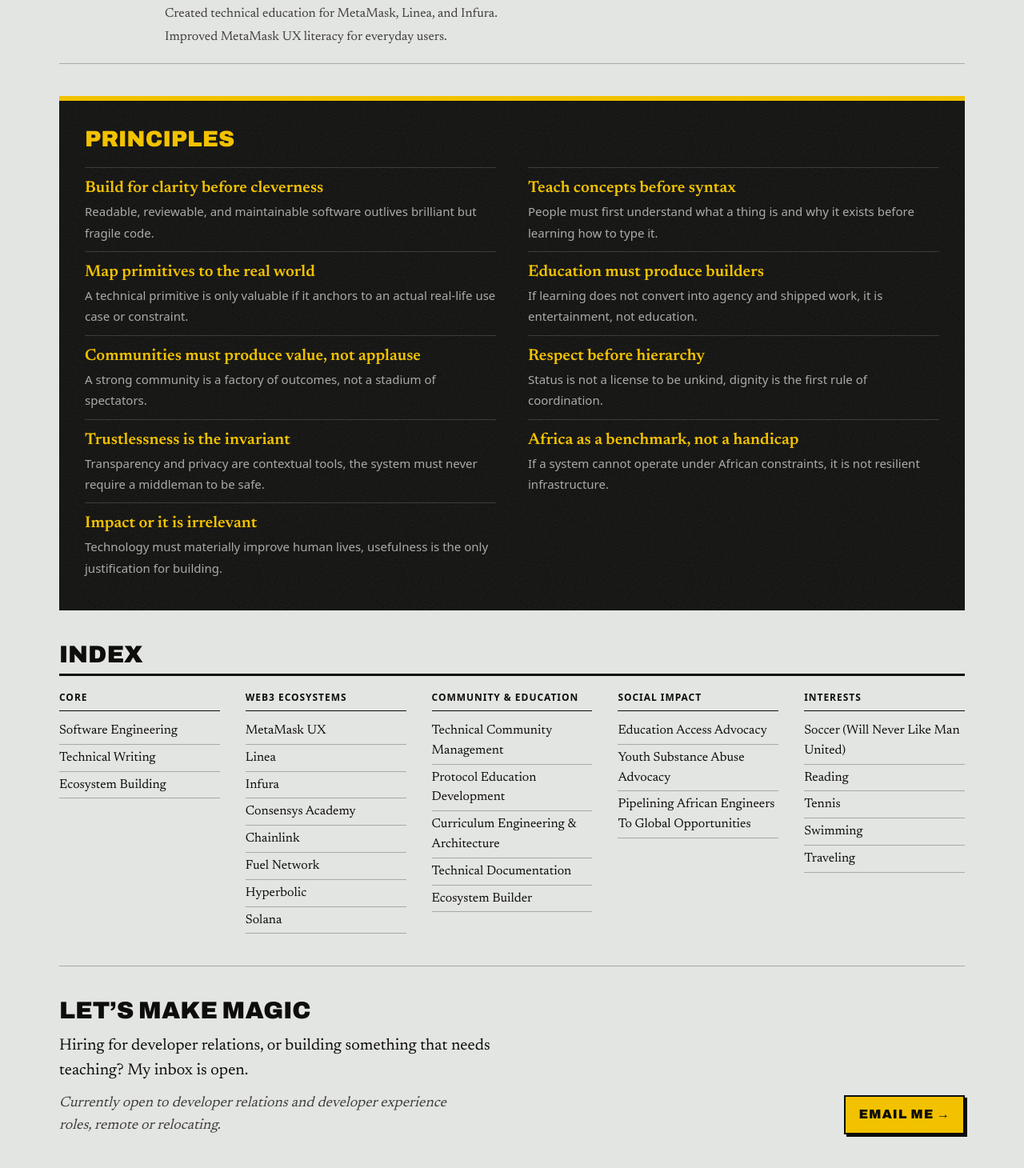
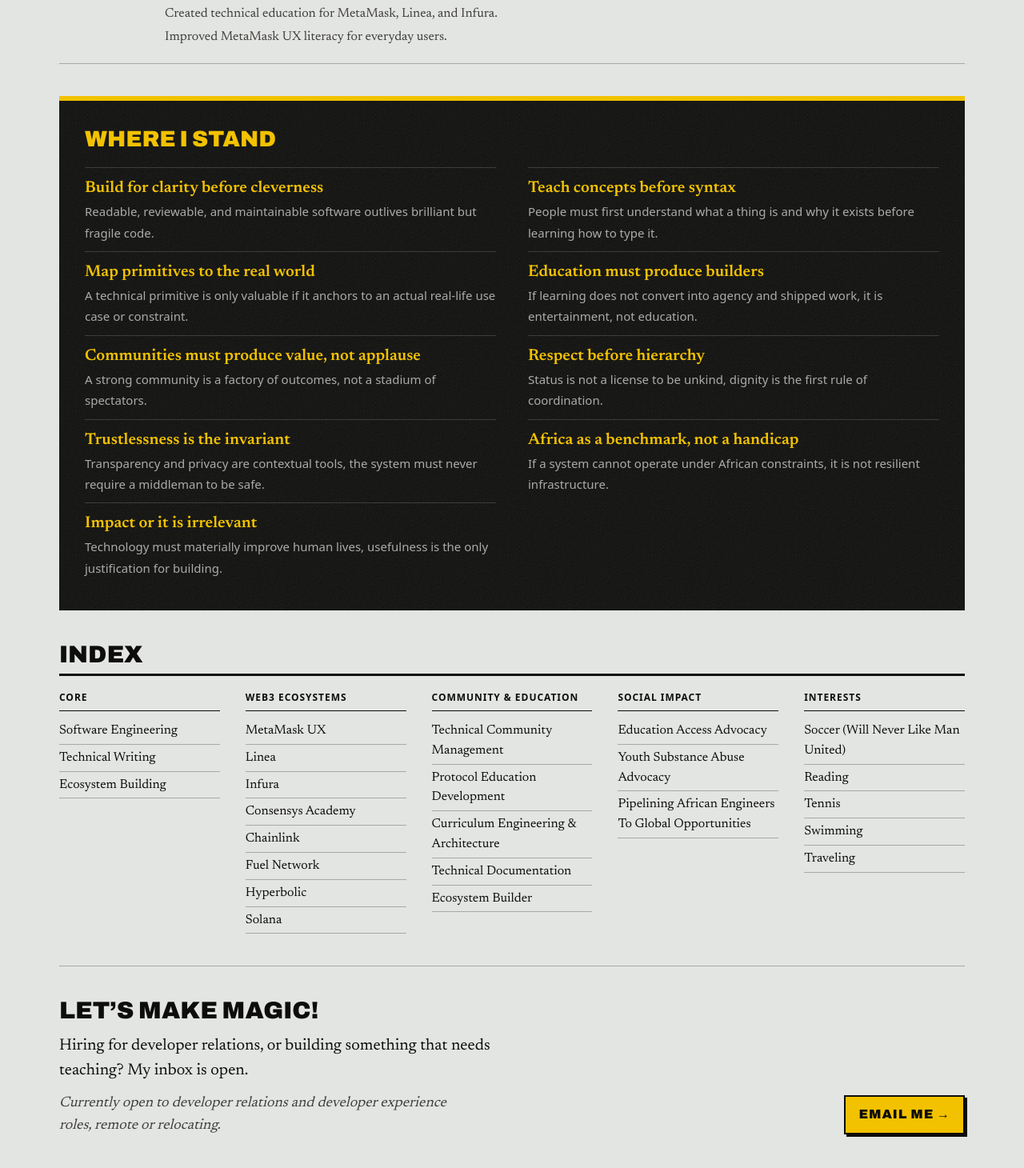
Before and after one commit to resourcefulmind/opeyemistephen, a Next.js app: page /about in a window 1280 px wide. Shown: the part 3069-4529 px from the top of the page at 80% size. Built offline with nearby package versions, Linux system fonts and the light colour scheme; a web font is replaced by a local one.

Commit message:
content: Where I stand replaces Principles; Let's make magic!

```diff
--- a/src/components/press/AboutPage.tsx
+++ b/src/components/press/AboutPage.tsx
@@ -87,7 +87,7 @@ export default function AboutPage() {
       </section>
 
       <section className="principles" aria-labelledby="principles-heading">
-        <h2 id="principles-heading">Principles</h2>
+        <h2 id="principles-heading">Where I stand</h2>
         <ol>
           {principles.map((p) => (
             <li key={p.title}>
@@ -115,7 +115,7 @@ export default function AboutPage() {
       </section>
 
       <section className="contact" aria-labelledby="contact-heading">
-        <h2 id="contact-heading">Let’s make magic</h2>
+        <h2 id="contact-heading">Let’s make magic!</h2>
         <p>{contactLine}</p>
         <p className="open-to">{openTo}</p>
         <div className="contact-actions">
--- a/src/components/press/FrontPage.tsx
+++ b/src/components/press/FrontPage.tsx
@@ -124,7 +124,7 @@ export default function FrontPage({ issueNumber, lead, slots, moreAnalysis }: Fr
       </section>
 
       <section className="principles" aria-labelledby="principles-heading">
-        <h2 id="principles-heading">Principles</h2>
+        <h2 id="principles-heading">Where I stand</h2>
         <ol>
           {principles.slice(0, 4).map((p) => (
             <li key={p.title}>
```
